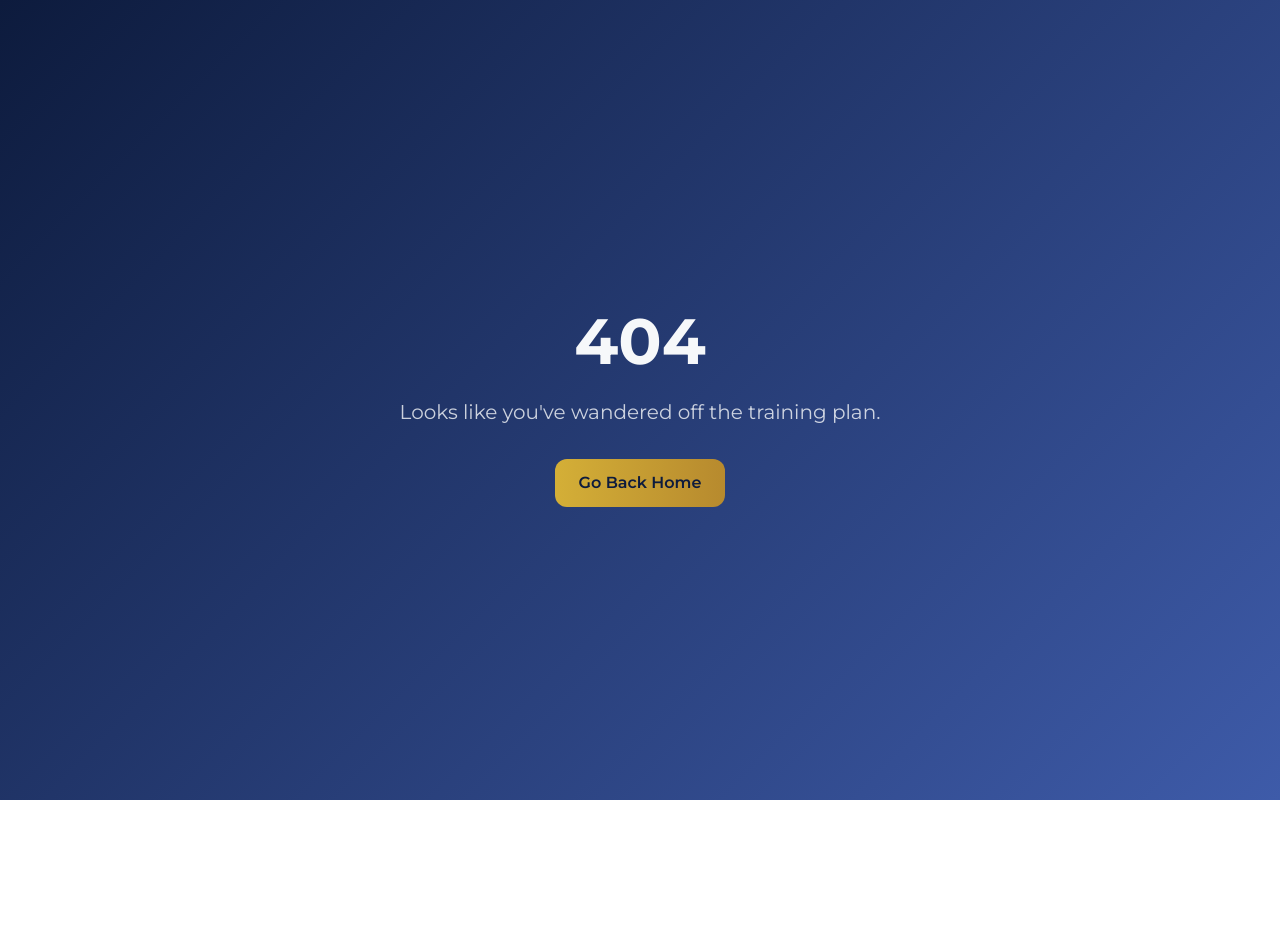
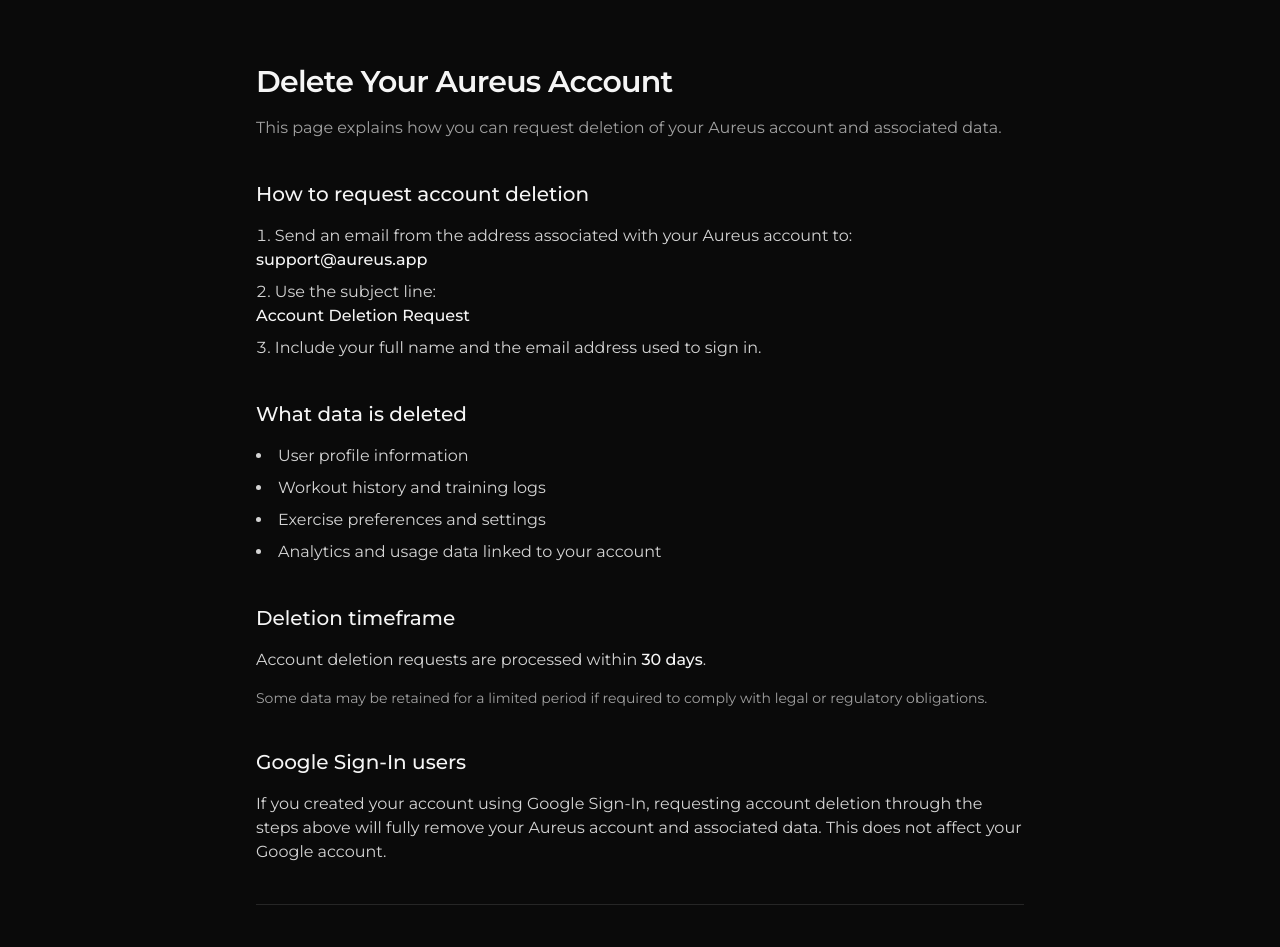
Before and after one commit to akshaygovil/aureus-website, a Next.js app: page /delete-account in a window 1280 px wide. Before the commit this address had no page. Shown: the top 947 px of the page. Before the commit the page ends 800 px from the top, so only its background shows below. Built offline with nearby package versions, Linux system fonts and the light colour scheme.

Commit message:
newest deployment

```diff
--- /dev/null
+++ b/src/app/delete-account/page.tsx
@@ -0,0 +1,93 @@
+export const metadata = {
+  title: "Delete Your Account – Aureus",
+  description:
+    "Request deletion of your Aureus account and associated personal data.",
+};
+
+export default function DeleteAccountPage() {
+  return (
+    <main className="min-h-screen bg-neutral-950 text-neutral-100 px-6 py-16">
+      <div className="mx-auto max-w-3xl space-y-10">
+        {/* Header */}
+        <header className="space-y-4">
+          <h1 className="text-3xl font-semibold tracking-tight">
+            Delete Your Aureus Account
+          </h1>
+          <p className="text-neutral-400">
+            This page explains how you can request deletion of your Aureus
+            account and associated data.
+          </p>
+        </header>
+
+        {/* Section: How to delete */}
+        <section className="space-y-4">
+          <h2 className="text-xl font-medium">How to request account deletion</h2>
+          <ol className="list-decimal list-inside space-y-2 text-neutral-300">
+            <li>
+              Send an email from the address associated with your Aureus account
+              to:
+              <br />
+              <span className="font-medium text-neutral-100">
+                support@aureus.app
+              </span>
+            </li>
+            <li>
+              Use the subject line:
+              <br />
+              <span className="font-medium text-neutral-100">
+                Account Deletion Request
+              </span>
+            </li>
+            <li>
+              Include your full name and the email address used to sign in.
+            </li>
+          </ol>
+        </section>
+
+        {/* Section: Data deleted */}
+        <section className="space-y-4">
+          <h2 className="text-xl font-medium">What data is deleted</h2>
+          <ul className="list-disc list-inside space-y-2 text-neutral-300">
+            <li>User profile information</li>
+            <li>Workout history and training logs</li>
+            <li>Exercise preferences and settings</li>
+            <li>Analytics and usage data linked to your account</li>
+          </ul>
+        </section>
+
+        {/* Section: Retention */}
+        <section className="space-y-4">
+          <h2 className="text-xl font-medium">Deletion timeframe</h2>
+          <p className="text-neutral-300">
+            Account deletion requests are processed within{" "}
+            <span className="font-medium text-neutral-100">30 days</span>.
+          </p>
+          <p className="text-neutral-400 text-sm">
+            Some data may be retained for a limited period if required to comply
+            with legal or regulatory obligations.
+          </p>
+        </section>
+
+        {/* Section: Google Sign-In note */}
+        <section className="space-y-4">
+          <h2 className="text-xl font-medium">Google Sign-In users</h2>
+          <p className="text-neutral-300">
+            If you created your account using Google Sign-In, requesting account
+            deletion through the steps above will fully remove your Aureus
+            account and associated data. This does not affect your Google
+            account.
+          </p>
+        </section>
+
+        {/* Footer */}
+        <footer className="pt-10 border-t border-neutral-800 text-sm text-neutral-500">
+          <p>
+            Aureus is a fitness and training analytics application. If you have
+            questions about data privacy, contact{" "}
+            <span className="text-neutral-300">support@aureus.app</span>.
+          </p>
+        </footer>
+      </div>
+    </main>
+  );
+}
```
